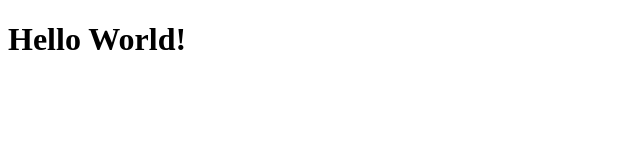
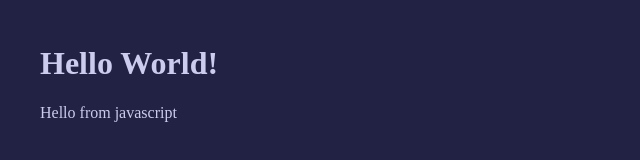
Before and after one commit to ManuKpL/ng-al-demo, a website: page src/index.html in a window 1280 px wide. Shown: the whole page, without its empty margins (0-640 px from the left). Drawn offline with Linux system fonts and the light colour scheme.

Commit message:
:construction: created a source folder & added some style & javascript to the html page

```diff
--- a/server/index.js
+++ b/server/index.js
@@ -5,7 +5,7 @@ import { readFileSync } from 'fs';
 const PORT = process.env.PORT || 3000;
 const ENCODING = 'utf8';
 
-const indexHtml = resolve(__dirname, '../index.html');
+const indexHtml = resolve(__dirname, '../src/index.html');
 const lambdaAscii = resolve(__dirname, './lambda.txt');
 
 const lambda = readFileSync(lambdaAscii, ENCODING);
--- a/index.html
+++ b/src/index.html
@@ -10,6 +10,20 @@
 
 <body>
   <h1>Hello World!</h1>
+
+  <script>
+    const p = document.createElement('p');
+    p.innerHTML = 'Hello from javascript';
+    document.body.appendChild(p);
+  </script>
+
+  <style>
+    body {
+      background-color: #222244;
+      color: #ccccee;
+      padding: 1rem 2rem;
+    }
+  </style>
 </body>
 
 </html>
```
